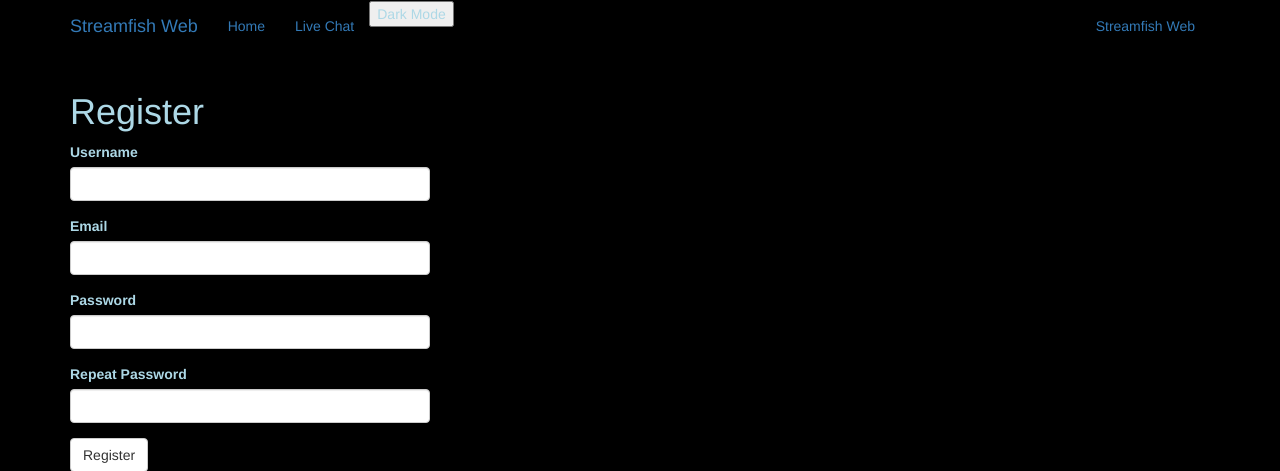
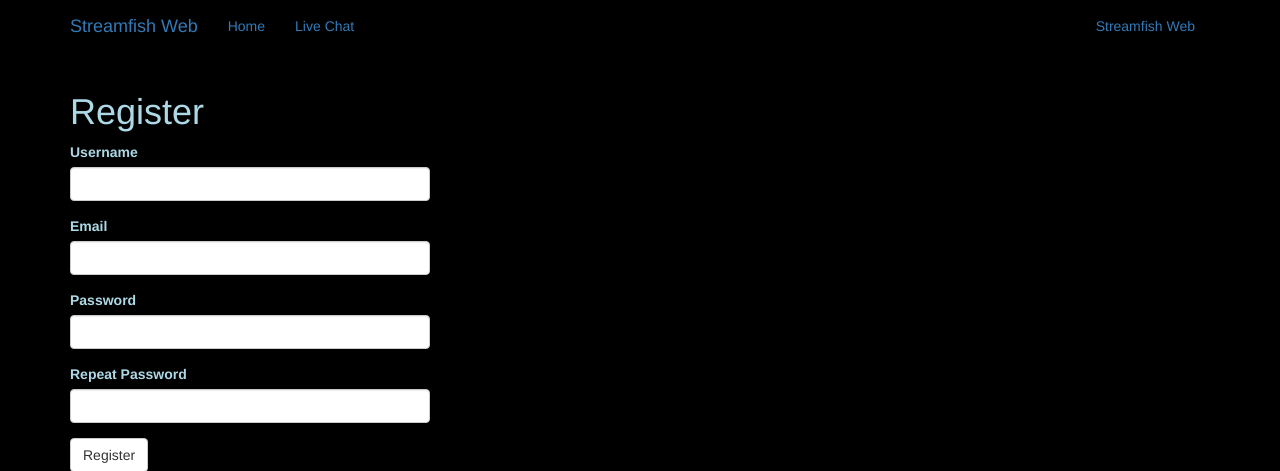
Before and after one commit to Amazeryogo/Streamfish-Source-Code, a Flask app: page /auth/register in a window 1280 px wide. Shown: the top 471 px of the page. Run offline with Flask 2, Linux system fonts and the light colour scheme; some libraries are stand-ins or nearby versions.

Commit message:
Update base.html

```diff
--- a/app/templates/base.html
+++ b/app/templates/base.html
@@ -21,8 +21,8 @@
                 <ul class="nav navbar-nav">
                     <li><a href="{{ url_for('main.index') }}">{{ _('Home') }}</a></li>
                     <li><a href="{{ url_for('main.explore') }}">{{ _('Live Chat') }}</a></li>
-                    <script type=text/javascript src="{{url_for('static', filename='main.js') }}"></script>
-                    <button onClick="darkMode()"> Dark Mode </button>
+                    <!--<script type=text/javascript src="{{url_for('static', filename='main.js') }}"></script>
+                    <button onClick="darkMode()"> Dark Mode </button>-->
                 </ul>
                 {% if g.search_form %}
                 <form class="navbar-form navbar-left" method="get" action="{{ url_for('main.search') }}">
```
